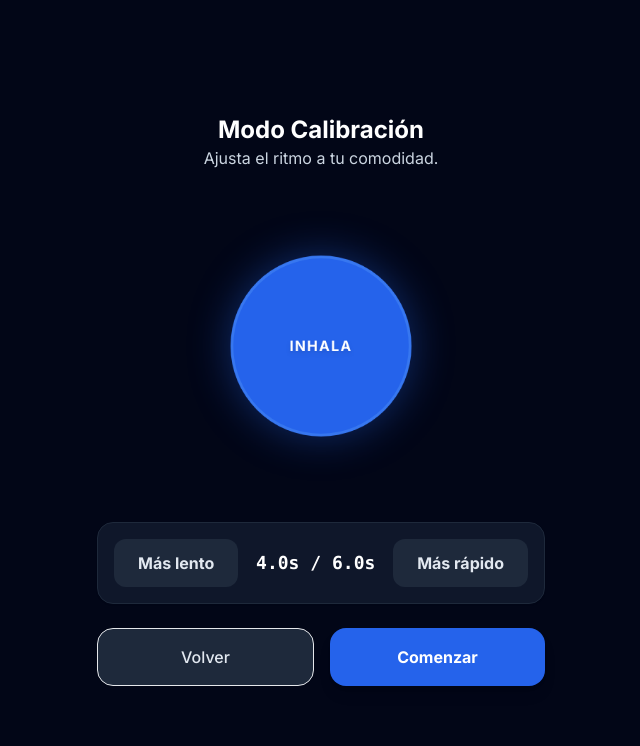
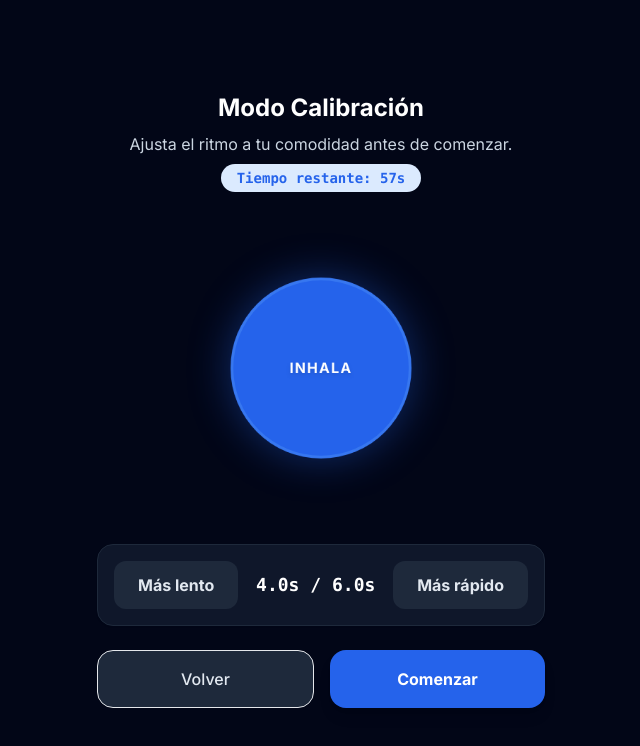
Before and after one commit to arielreinaudo/respiralacalma, a React (Vite) app: page / in a window 1280 px wide. Both pictures are taken after a click on the button "Calibrar". Shown: the top 746 px of the page, without its empty margins (319-959 px from the left). Built offline with nearby package versions, Linux system fonts and the light colour scheme.

Commit message:
feat(calibration): Increase calibration duration and display timer
User requested to increase the calibration session duration from 30 to 60 seconds.
Also, added an on-screen timer display for the calibration phase to provide better user feedback.

```diff
--- a/App.tsx
+++ b/App.tsx
@@ -115,7 +115,7 @@ const App: React.FC = () => {
     tipTimerRef.current = 0;
 
     if (isCalibration) {
-      setTimeLeft(30);
+      setTimeLeft(60); // Aumentado a 60 segundos por solicitud del usuario
       setScreen(Screen.CALIBRATION);
     } else {
       setTimeLeft(config.duration === 'free' ? 0 : config.duration * 60);
@@ -334,7 +334,13 @@ const App: React.FC = () => {
 
         {screen === Screen.CALIBRATION && (
           <div className="flex flex-col items-center justify-center min-h-screen p-6 text-center space-y-12">
-            <header><h2 className={`text-2xl font-bold ${theme.textMain}`}>Modo Calibración</h2><p className={theme.textDim}>Ajusta el ritmo a tu comodidad.</p></header>
+            <header className="space-y-2">
+              <h2 className={`text-2xl font-bold ${theme.textMain}`}>Modo Calibración</h2>
+              <p className={theme.textDim}>Ajusta el ritmo a tu comodidad antes de comenzar.</p>
+              <div className="inline-block px-4 py-1 rounded-full bg-blue-100 dark:bg-blue-900/30 text-blue-600 dark:text-blue-400 font-mono text-sm font-bold">
+                Tiempo restante: {timeLeft}s
+              </div>
+            </header>
             <BreathingCircle phase={phase} progress={progress} amplitude={config.amplitude} cycleCount={cycleCount} />
             <div className="w-full max-w-md space-y-6">
               <div className={`${theme.card} flex justify-between items-center p-4 rounded-2xl shadow-sm border`}>
```
